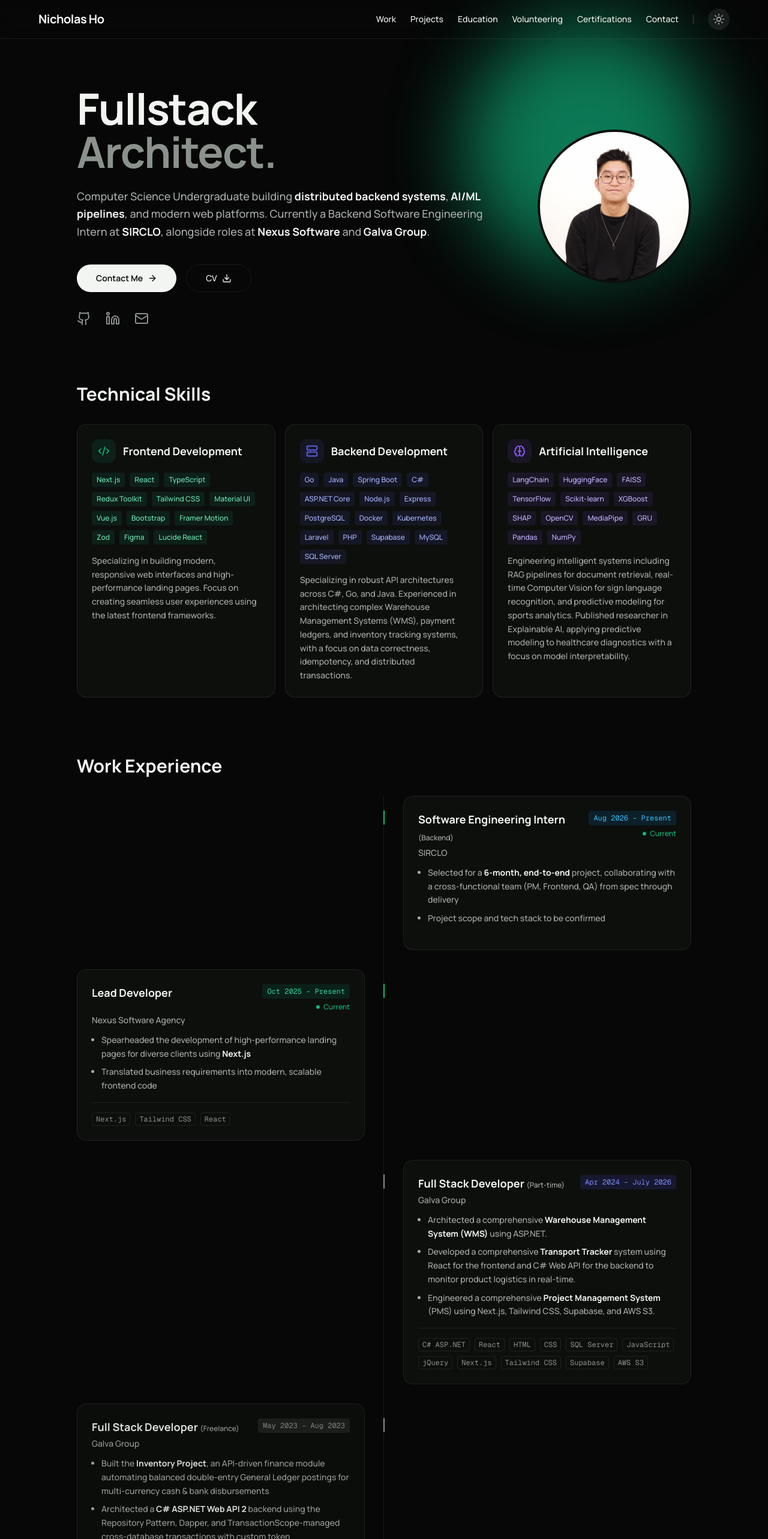
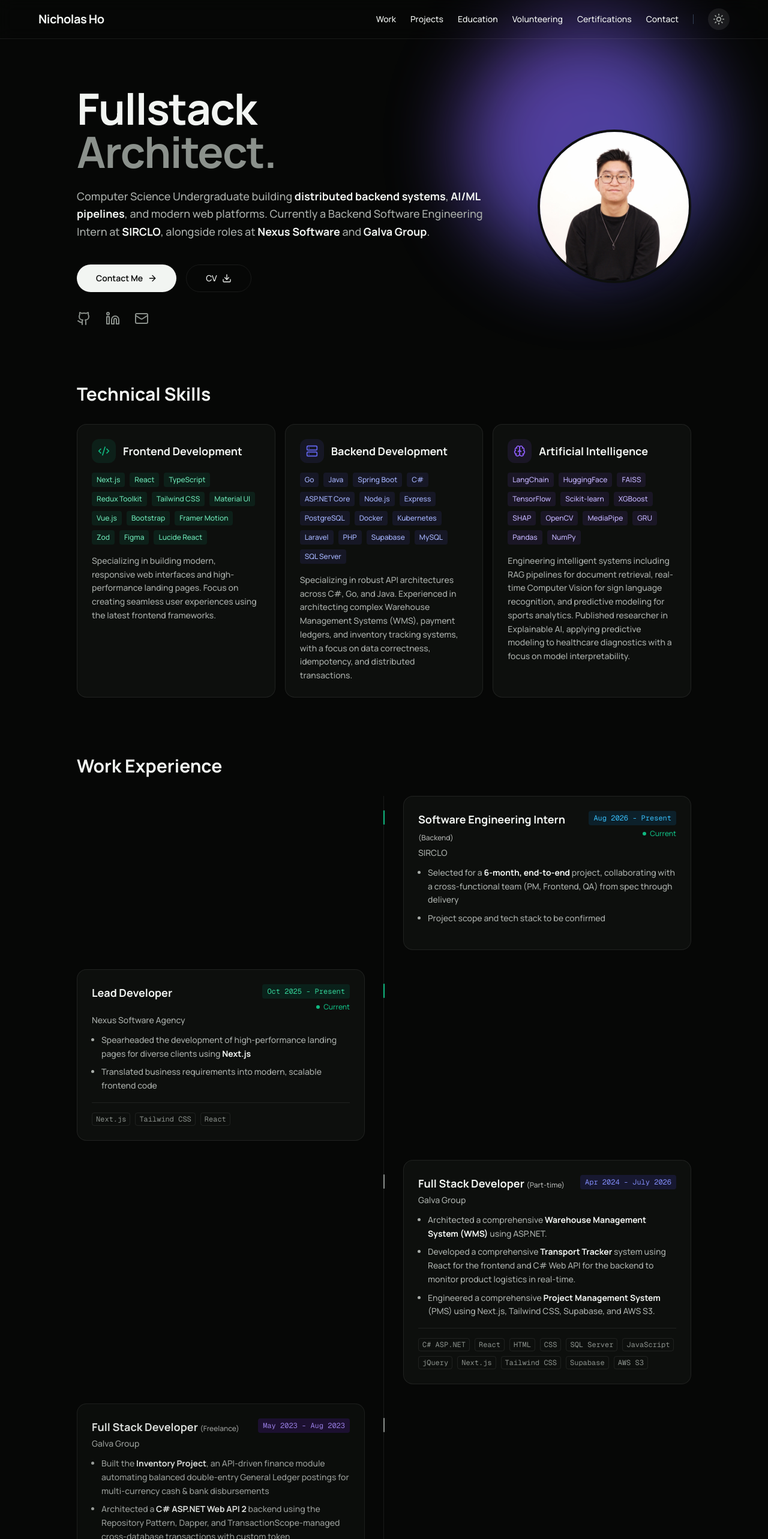
Before and after one commit to NichoHo/portfolio, a Next.js app: page /portfolio/ in a window 1280 px wide. Shown: the top 2566 px of the page at 60% size. Built offline with nearby package versions, Linux system fonts and the light colour scheme.

Commit message:
style: violet date badges for Galva freelance/intern roles; hero glow drops green for a violet-indigo gradient

```diff
--- a/app/page.tsx
+++ b/app/page.tsx
@@ -58,7 +58,7 @@ export default function Home() {
 
         {/* 2. HERO SECTION */}
         <section className="relative flex flex-col-reverse md:flex-row items-center justify-between gap-10 md:gap-16">
-          <AmbientGlow className="w-96 h-96 -top-20 right-0 bg-[var(--accent)] opacity-50" />
+          <AmbientGlow className="w-96 h-96 -top-20 right-0 bg-gradient-to-br from-violet-500 to-indigo-500 opacity-50" />
           {/* TEXT SIDE */}
           <motion.div
             initial={{ opacity: 0, x: -20 }}
@@ -351,7 +351,7 @@ export default function Home() {
                             <div className="flex flex-col gap-1 mb-3">
                                 <div className="flex justify-between items-start">
                                     <h3 className="font-bold text-[var(--text-primary)] text-lg">Full Stack Developer <span className="text-xs font-normal opacity-70">(Freelance)</span></h3>
-                                    <span className="font-mono text-[var(--text-tertiary)] text-xs bg-[var(--border)] px-2 py-1 rounded whitespace-nowrap">May 2023 - Aug 2023</span>
+                                    <span className="font-mono text-violet-600 dark:text-violet-400 text-xs bg-violet-50 dark:bg-violet-900/30 px-2 py-1 rounded whitespace-nowrap">May 2023 - Aug 2023</span>
                                 </div>
                                 <span className="text-[var(--text-secondary)] font-medium text-sm">Galva Group</span>
                             </div>
@@ -387,7 +387,7 @@ export default function Home() {
                             <div className="flex flex-col gap-1 mb-3">
                                 <div className="flex justify-between items-start">
                                     <h3 className="font-bold text-[var(--text-primary)] text-lg">Software Developer <span className="text-xs font-normal opacity-70">(Intern)</span></h3>
-                                    <span className="font-mono text-[var(--text-tertiary)] text-xs bg-[var(--border)] px-2 py-1 rounded whitespace-nowrap">June 2022 - July 2022</span>
+                                    <span className="font-mono text-violet-600 dark:text-violet-400 text-xs bg-violet-50 dark:bg-violet-900/30 px-2 py-1 rounded whitespace-nowrap">June 2022 - July 2022</span>
                                 </div>
                                 <span className="text-[var(--text-secondary)] font-medium text-sm">Galva Group</span>
                             </div>
```
